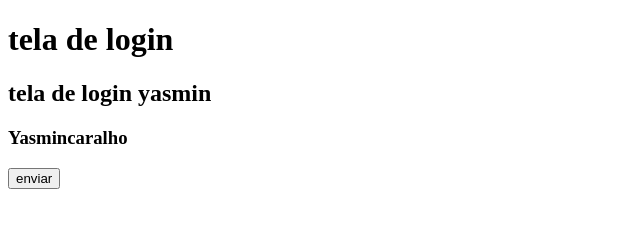
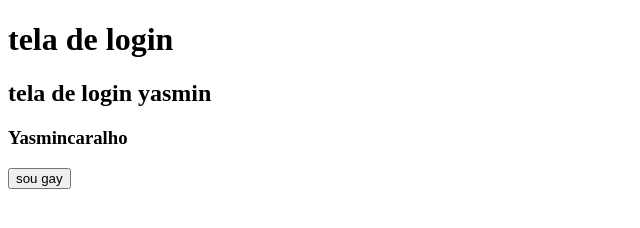
Before and after one commit to scalissoyasmin-byte/primeiro-versionamento, a plain HTML site: page index.html in a window 1280 px wide. Shown: the full height of the page, 0-640 px from the left. Drawn offline with Linux system fonts and the light colour scheme.

Commit message:
commit 3

```diff
--- a/index.html
+++ b/index.html
@@ -13,4 +13,4 @@
 <h2>tela de login yasmin</h2>
 <h3>Yasmincaralho</h3>
 <imput></imput>
-<button>enviar</button>
+<button>sou gay</button>
```
